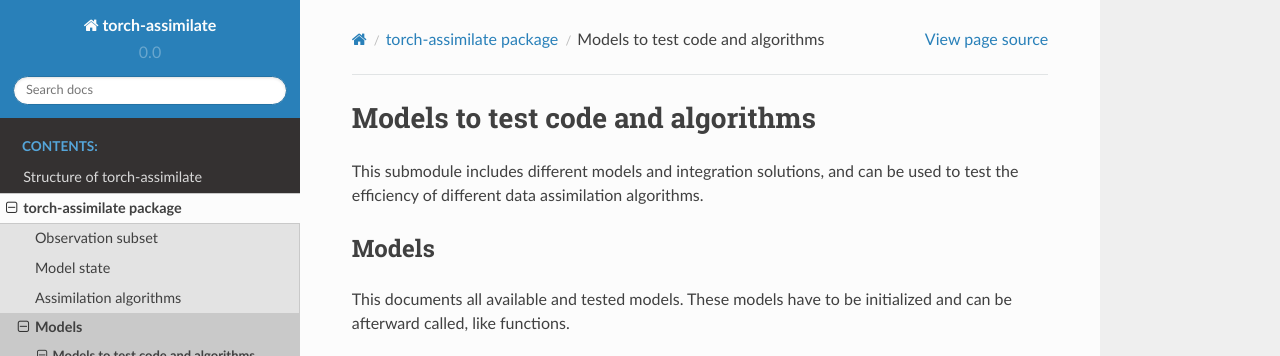
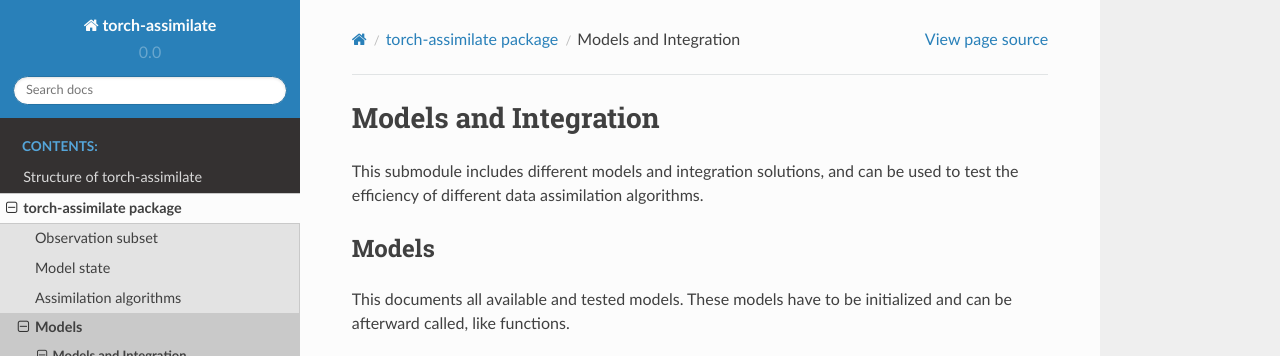
Before and after one commit to tobifinn/torch-assimilate, a Sphinx documentation site: the page built from docs/source/api/model.rst, in a window 1280 px wide and 1150 px high, cut to the strip 0-356 px from the top of the window. Built offline with Sphinx 7.4.7 and the Read the Docs theme 2.0.0, drawn with Linux system fonts in a browser that asks for light colours; some of the changed text lies outside the part shown.

Commit message:
Improved name of model.rst

```diff
--- a/docs/source/api/model.rst
+++ b/docs/source/api/model.rst
@@ -1,5 +1,5 @@
-Models to test code and algorithms
-==================================
+Models and Integration
+======================
 This submodule includes different models and integration solutions, and can be
 used to test the efficiency of different data assimilation algorithms.
 
```
